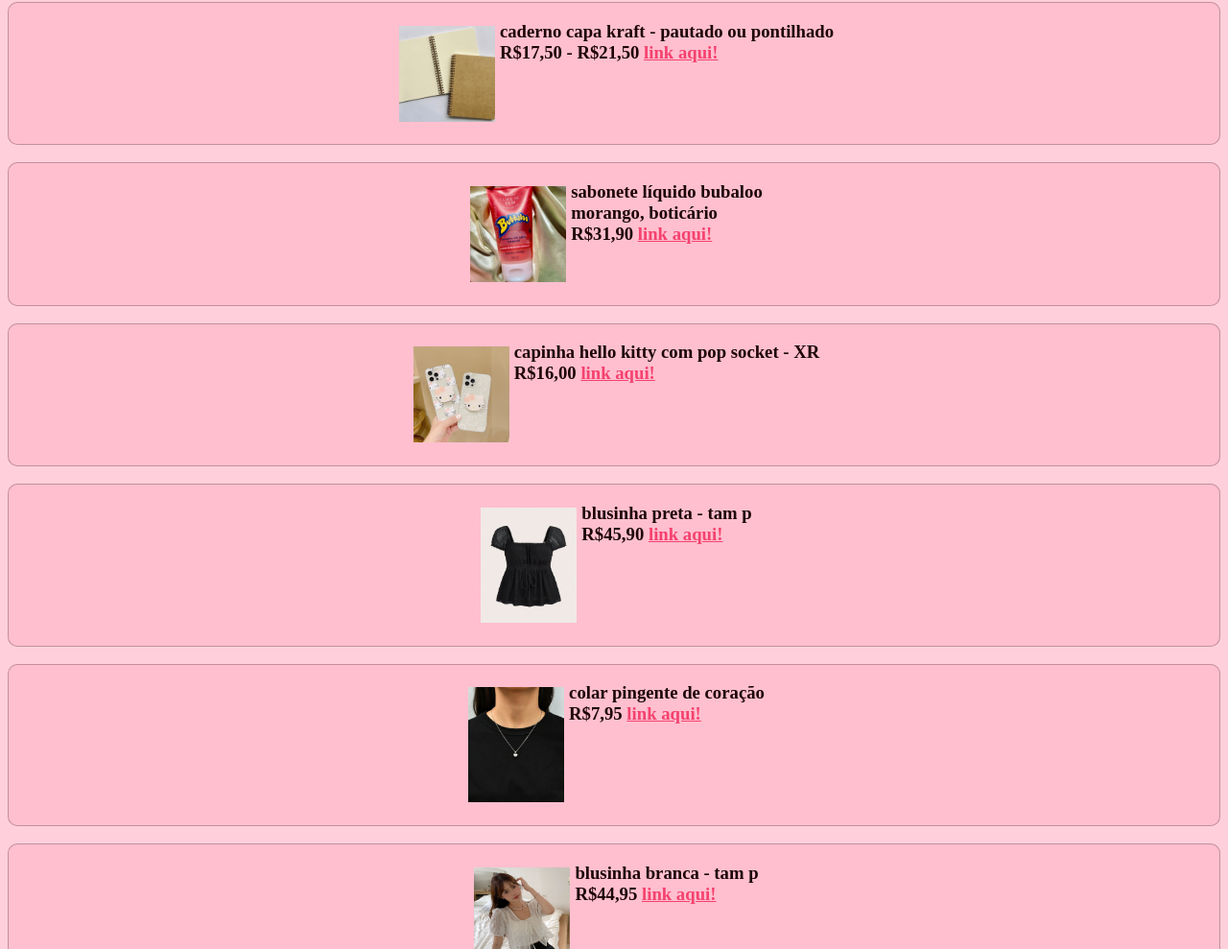
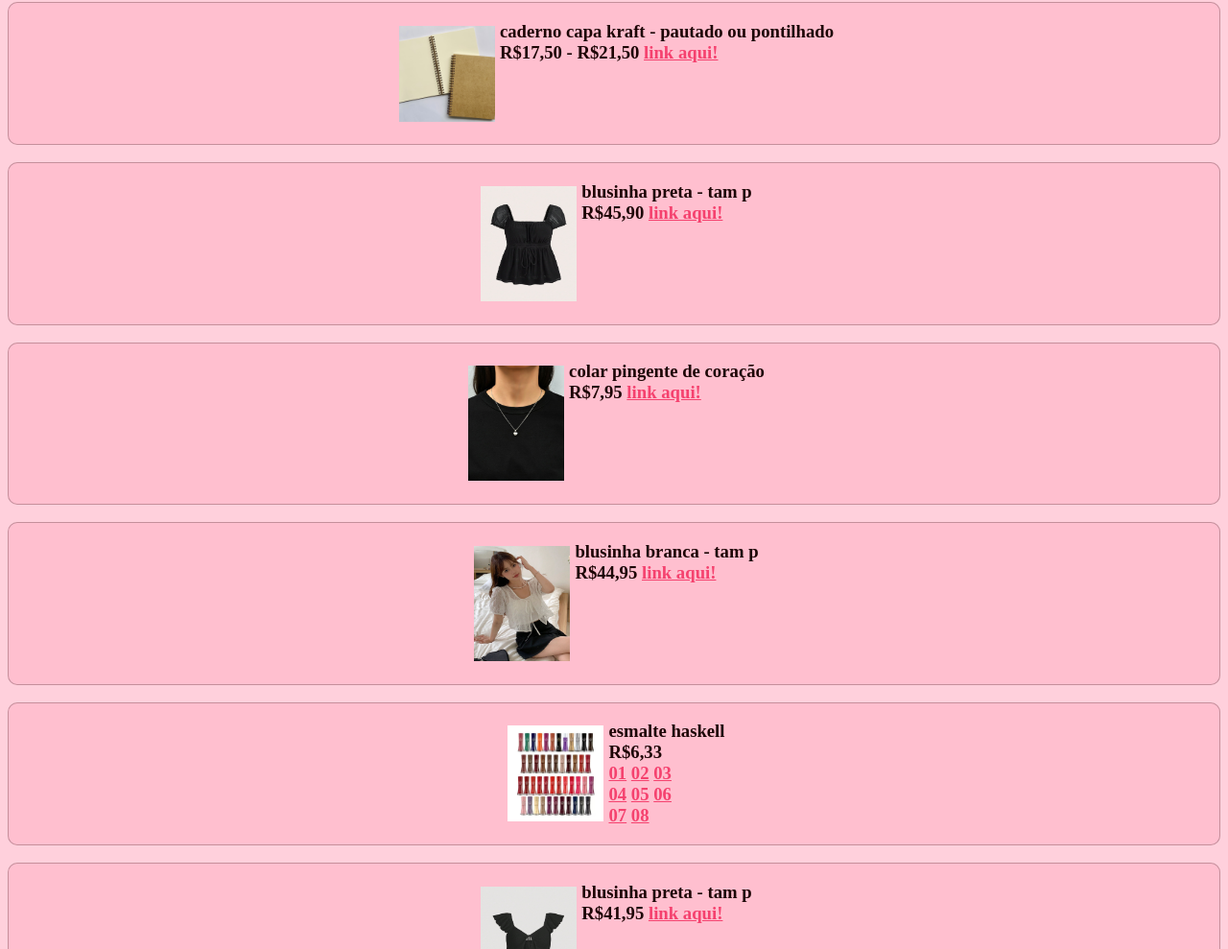
Before and after one commit to raissola/raissola.github.io, a plain HTML site: page index.html in a window 1280 px wide. Shown: the part 1279-2268 px from the top of the page at 96% size. Drawn offline with Linux system fonts and the light colour scheme.

Commit message:
Update index.html

```diff
--- a/index.html
+++ b/index.html
@@ -109,20 +109,6 @@ agora aproveite! dê uma olhadinha minuciosa e deixe a aniversariante feliz <br>
 <br>
 
 <div class="css">
-    <h3 align="left"><img src="bubbaloo.jpg" alt="sabonete líquido bubaloo morango" align="left" width="100px" height="100px" margin="30px">
-    sabonete líquido bubaloo<br> morango, boticário <br> R$31,90 <a href="https://www.boticario.com.br/sabonete-liquido-corporal-cuidese-bem-bubbaloo-morango-150ml">link aqui!</a><br>
-    </h3>
-</div>
-<br>
-
-<div class="css">
-    <h3 align="left"><img src="kitty.jpg" alt="capinha hello kitty" align="left" width="100px" height="100px" margin="30px">
-    capinha hello kitty com pop socket - XR<br> R$16,00 <a href="https://shp.ee/epiysae">link aqui!</a><br>
-    </h3>
-</div>
-<br>
-
-<div class="css">
     <h3 align="left"><img src="blusa3.jpeg" alt="blusinha fofa" align="left" width="100px" height="120px" margin="30px">
     blusinha preta - tam p <br> R$45,90 <a href="http://api-shein.shein.com/h5/sharejump/appjump?link=VWqAT30kfmE&localcountry=BR&url_from=GM7425653604064161792">link aqui!</a><br>
     </h3>
```
